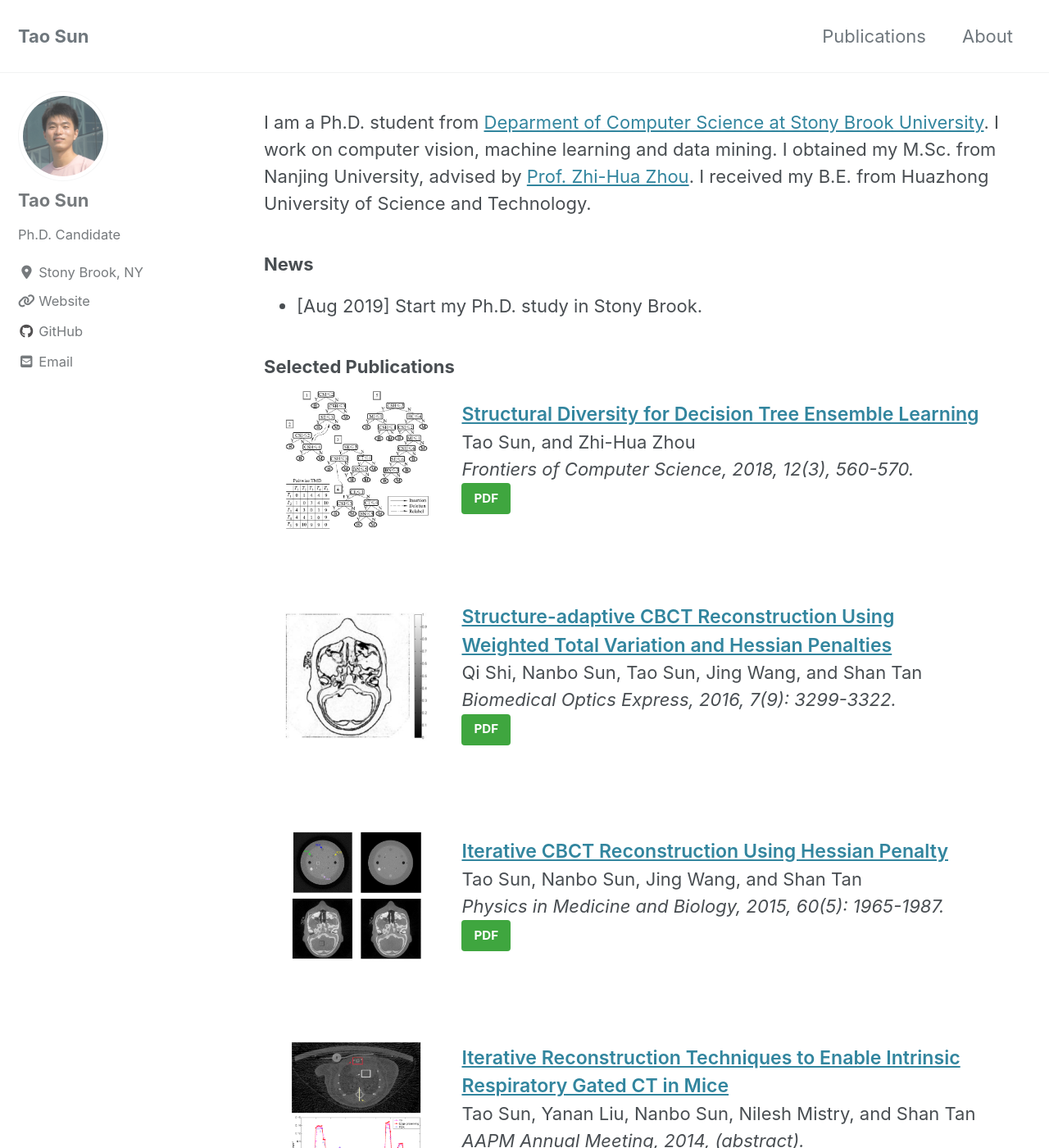
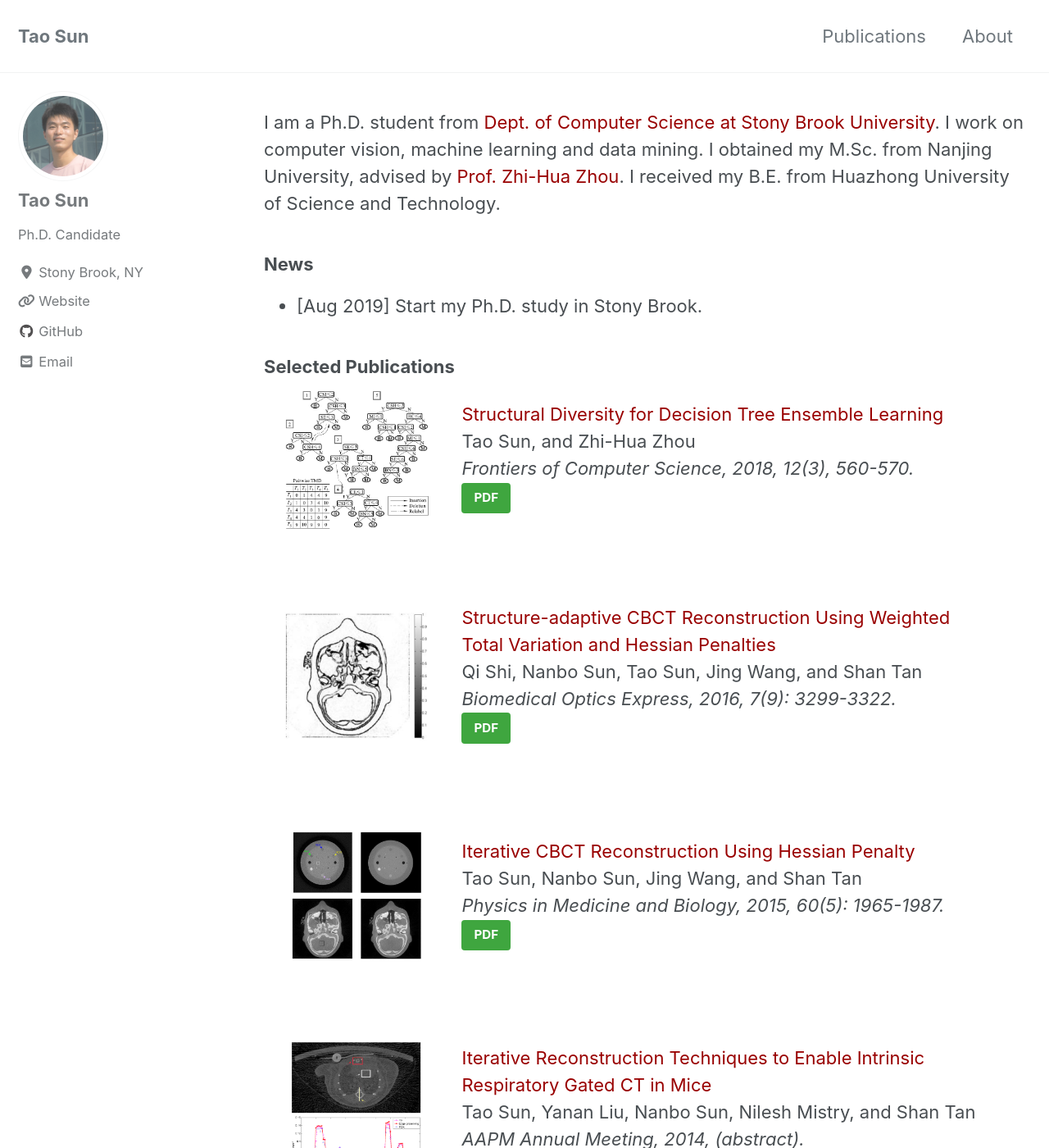
Before and after one commit to tsun/tao-ts.github.io, a Jekyll site: the page built from _pages/home.md, in a window 1280 px wide and 1400 px high. Shown: the whole window at 82% size. Built offline with Jekyll 4.4.1, drawn with Linux system fonts in a browser that asks for light colours; cached includes are drawn as plain includes; nearby versions of some CDN libraries.

Commit message:
modify color

```diff
--- a/_pages/home.md
+++ b/_pages/home.md
@@ -5,15 +5,17 @@ author_profile: true
 classes: wide
 ---
 
+<style>a{ TEXT-DECORATION:none; color: #990000;}a:hover{TEXT-DECORATION:underline ; font-weight: bold; color: #990000;}</style>
 
-I am a Ph.D. student from [Deparment of Computer Science at Stony Brook University](https://www.cs.stonybrook.edu/). I work on computer vision, machine learning and data mining. I obtained my M.Sc. from Nanjing University, advised by [Prof. Zhi-Hua Zhou](https://cs.nju.edu.cn/zhouzh/). I received my B.E. from Huazhong University of Science and Technology.
+
+I am a Ph.D. student from <style type="text/css">a:link,a:visited{text-decoration:none;}a:hover{text-decoration:underline;}</style><a href="https://www.cs.stonybrook.edu/" target="_blank" rel="nofollow" style="color:#990000;">Dept. of Computer Science at Stony Brook University</a>. I work on computer vision, machine learning and data mining. I obtained my M.Sc. from Nanjing University, advised by <style type="text/css">a:link,a:visited{text-decoration:none;}a:hover{text-decoration:underline;}</style><a href="https://www.cs.stonybrook.edu/" target="_blank" rel="nofollow" style="color:#990000;">Prof. Zhi-Hua Zhou</a>. I received my B.E. from Huazhong University of Science and Technology.
 
 
 ### News
 - [Aug 2019] Start my Ph.D. study in Stony Brook.
 
 ### Selected Publications
- <div class="publication">
+<div class="publication">
    <link rel="stylesheet" href="/assets/css/my.css">
    <div class="img"><a href="/pubs/fcs18.pdf"><img class="img_responsive" src="/images/pub/fcs18.png"></a></div>
    <div class="text">
--- a/assets/css/my.css
+++ b/assets/css/my.css
@@ -1,12 +1,9 @@
-div.title {font-weight:600}
-div.title{font-size:105%}
-
+div.title a{ TEXT-DECORATION:none; color: #990000;}a:hover{TEXT-DECORATION: underline;}
 img.img_responsive{max-width:100%;height:auto;display:block}
 div.authors a:link,
 div.authors a:visited{color:#000000}
 div.img {display:inline-block;zoom:1;display*:inline;text-align:left;margin-left:auto;margin-right:auto;vertical-align:middle; padding-left:20px;padding-right:20px}
 div.text {display:inline-block;zoom:1;display*:inline;text-align:left;margin-left:auto;margin-right:auto;vertical-align:middle;max-width:960px; padding-left:20px;padding-right:20px}
-div.title a:hover{text-decoration:none}
 div.publication{padding-top:0px;padding-bottom:0px}
 div.publication div.img{max-width:300px;padding-right:10px}
 div.publication div.text{text-align:left}
```
Also changed, not shown: _pages/publications.md (+2 -0 lines).
